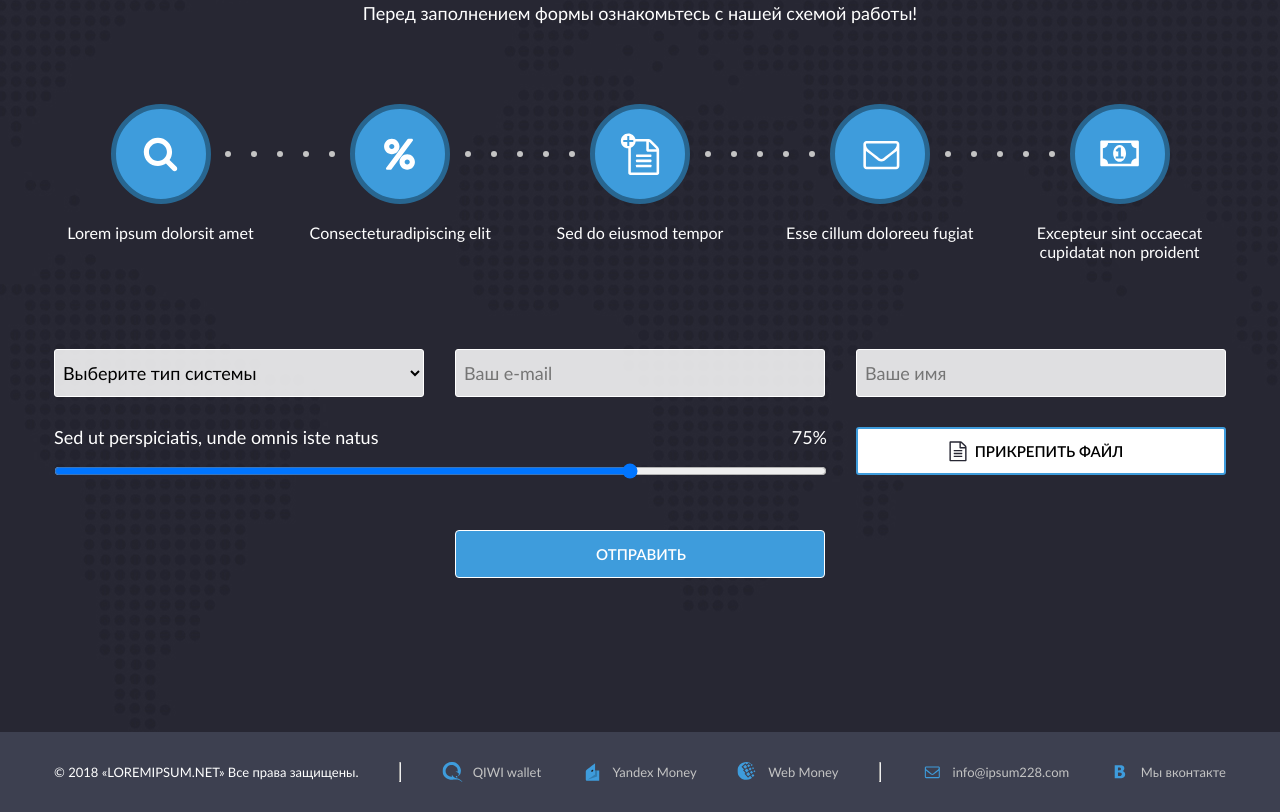
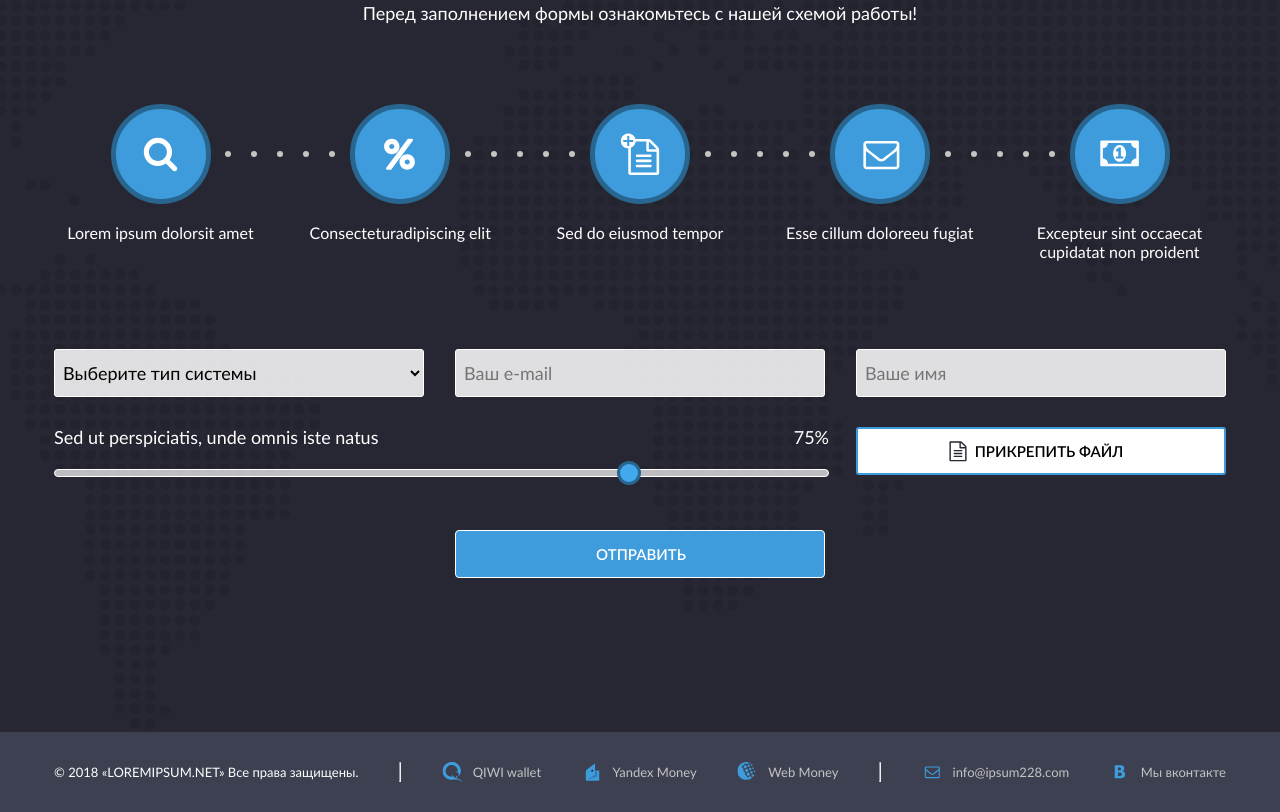
Before and after one commit to bazraider/Layout-busines-site, a website: page src/index.html in a window 1280 px wide. Shown: the part 1038-1850 px from the top of the page. Drawn offline with nearby package versions, Linux system fonts and the light colour scheme.

Commit message:
style of range line selected done

```diff
--- a/src/styles/styles.scss
+++ b/src/styles/styles.scss
@@ -314,8 +314,39 @@ main {
             }
           }
 
-          .range-line__input {
+          input[type="range"] {
+            -webkit-appearance: none;
+            -moz-appearance: none;
+            background: rgba(255, 255, 255, 0.7);
             width: 773px;
+            height: 6px;
+            padding: 0;
+            border: 1px solid #FFFFFF;
+            border-radius: 5px;
+            outline: none;
+            cursor: pointer;
+          }
+
+          input[type="range"]::-webkit-slider-thumb {
+            -webkit-appearance: none;
+            -moz-appearance: none;
+            -webkit-border-radius: 5px;
+            height: 24px;
+            width: 24px;
+            border-radius: 50%;
+            background: #42A9ED;
+            border: 3px solid #286690;
+          }
+
+          input[type="range"]::-moz-range-thumb {
+            -webkit-appearance: none;
+            -moz-appearance: none;
+            -moz-border-radius: 5px;
+            height: 24px;
+            width: 24px;
+            border-radius: 50%;
+            background: #42A9ED;
+            border: 3px solid #286690;
           }
         }
 
```
Also changed, not shown: src/styles/styles.css, 1 other file.
